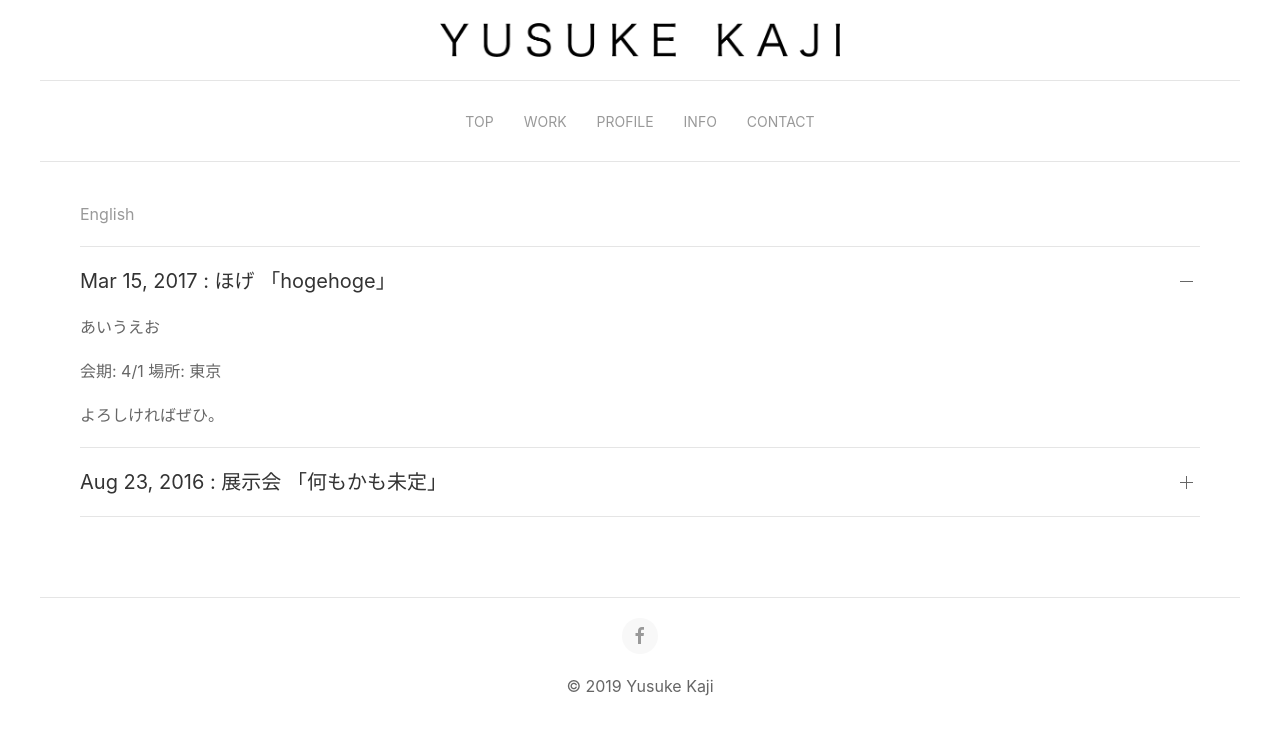
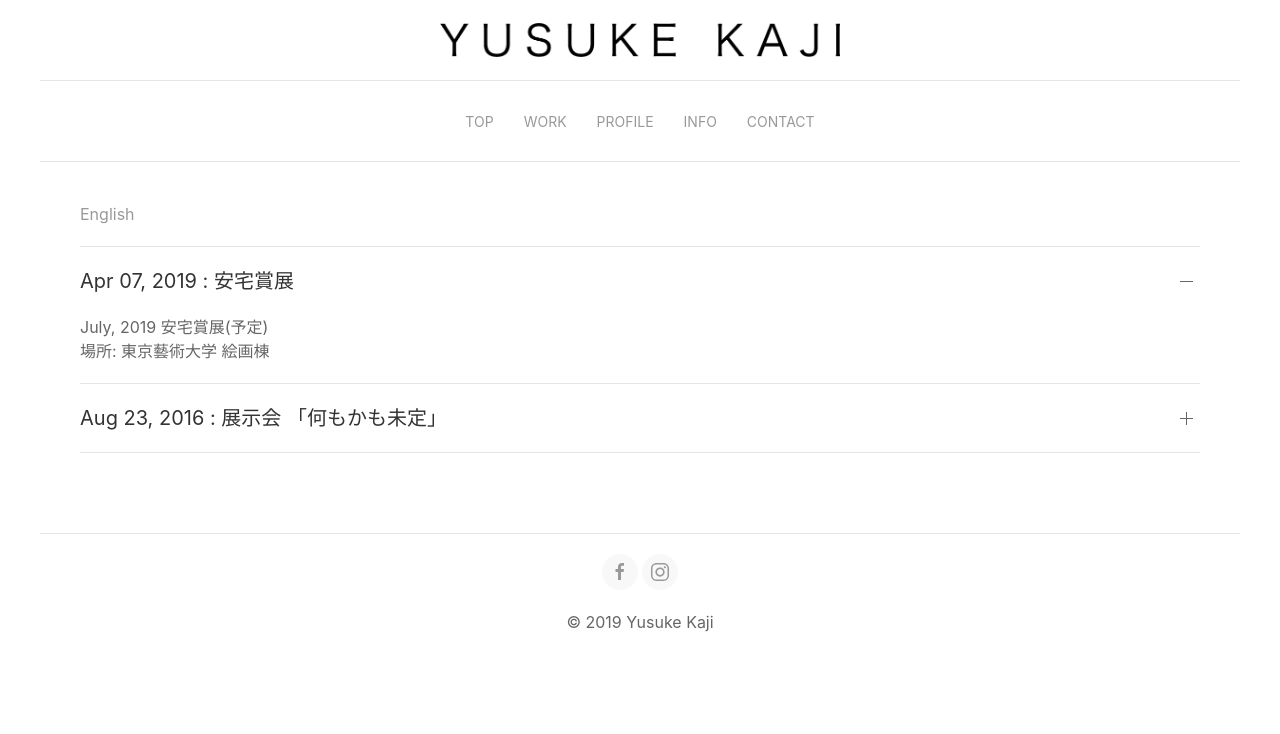
Before and after one commit to croonalullaby/yusuke-kaji-official-site, a plain HTML site: page info.html in a window 1280 px wide. Drawn offline with nearby package versions, Linux system fonts and the light colour scheme.

Commit message:
update info and so on

```diff
--- a/info.html
+++ b/info.html
@@ -65,23 +65,21 @@
   <ul uk-accordion="multiple: true; active: 0">
 
 
+    <li>
+      <a class="uk-accordion-title">Apr 07, 2019 : 安宅賞展</a>
+      <div class="uk-accordion-content"><p>July, 2019 安宅賞展(予定)<br />
+場所: 東京藝術大学 絵画棟</p>
+</div>
+      <hr>
+    </li>
 
 
 
 
 
 
-    <li>
-      <a class="uk-accordion-title">Mar 15, 2017 : ほげ 「hogehoge」</a>
-      <div class="uk-accordion-content"><p>あいうえお</p>
 
-<p>会期: 4/1
-場所: 東京</p>
 
-<p>よろしければぜひ。</p>
-</div>
-      <hr>
-    </li>
 
 
 
@@ -107,7 +105,8 @@
       <div class="uk-section uk-section-xsmall" id="footer">
         <div class="uk-container" style="text-align:center">
         <hr>
-          <a class="uk-icon-button uk-icon" href="https://www.facebook.com/yusuke.k116" target="_blank" uk-icon="icon: facebook"></a>
+          <a class="uk-icon-button" href="https://www.facebook.com/yusuke.k116" target="_blank" uk-icon="icon: facebook"></a>
+          <a class="uk-icon-button" href="https://www.instagram.com/kaji.yusuke" target="_blank" uk-icon="icon: instagram"></a>
           <p>©︎ 2019 Yusuke Kaji</p>
         </div>
       </div>
```
Also changed, not shown: 2017/03/15/hoge.html (deleted, +0 -6 lines), 2019/04/07/ataka-award-en.html (added, +3 -0 lines), 2019/04/07/ataka-award.html (added, +2 -0 lines), 404.html (+2 -1 lines), contact.html (+2 -1 lines), english/info_en.html (+13 -1 lines), english/profile_en.html (+2 -1 lines), feed.xml (+8 -10 lines), index.html (+3 -2 lines), profile.html (+2 -1 lines), work.html (+6 -3 lines).
